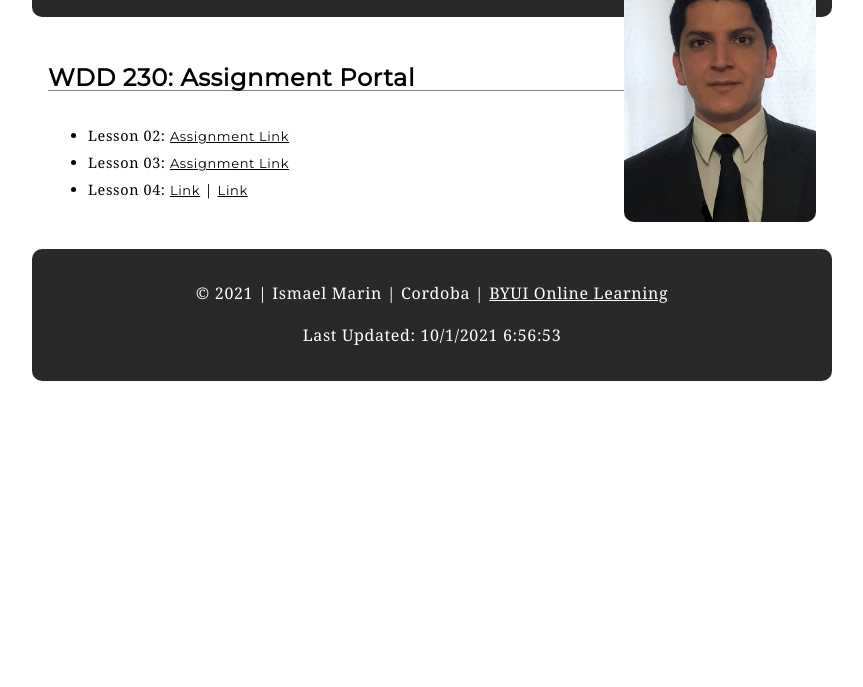
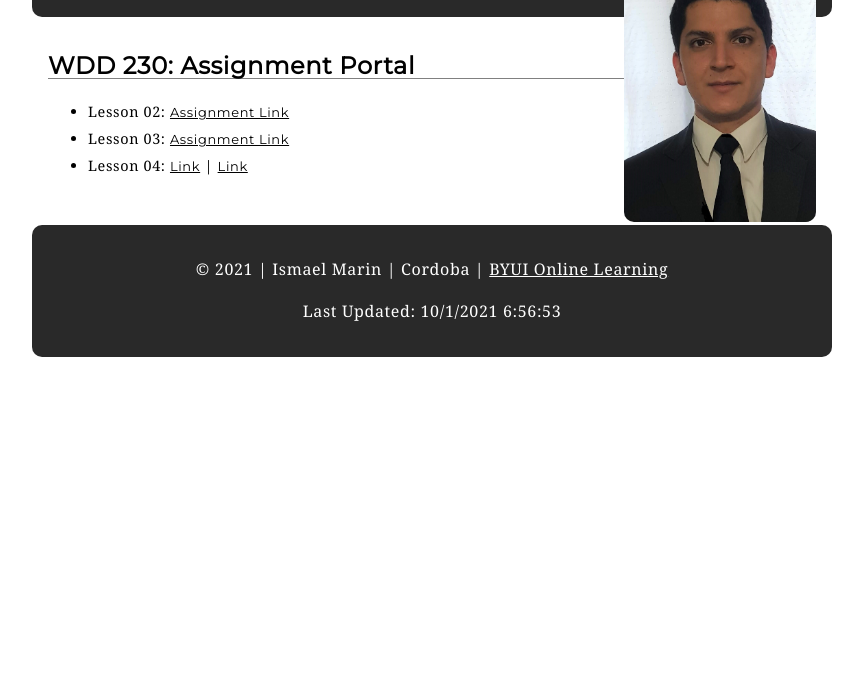
Before and after one commit to ismaelmarin2010/ismaelmarin2010.github.io, a plain HTML site: page index.html in a window 1280 px wide. Shown: the part 113-800 px from the top of the page, without its empty margins (208-1071 px from the left). Drawn offline with Linux system fonts and the light colour scheme; a web font is replaced by a local one.

Commit message:
initiate commit

```diff
--- a/index.html
+++ b/index.html
@@ -1,5 +1,5 @@
 <!DOCTYPE html>
-<html>
+<html lang= "en">
   <head>
     <meta charset="utf-8">
     <meta name="viewport" content="width=device-width, initial-scale=1">
@@ -13,7 +13,7 @@
       </header>
       <main>
         <img class="me-img" src="me-img.jpg" alt="Ismael Marin's profile picture">
-        <h4>WDD 230: Assignment Portal</h4>
+        <h2>WDD 230: Assignment Portal</h2>
         <nav>
           <ul>
             <li>Lesson 02: <a target="_blank" href="index.html">Assignment Link</a></li>
--- a/style.css
+++ b/style.css
@@ -11,7 +11,7 @@ h1 {
   font-size: 3em;
 }
 
-h4 {
+h2 {
   color: black;
   font-family: Montserrat, Verdana, sans-serif;
   font-size: 1.5em;
```
